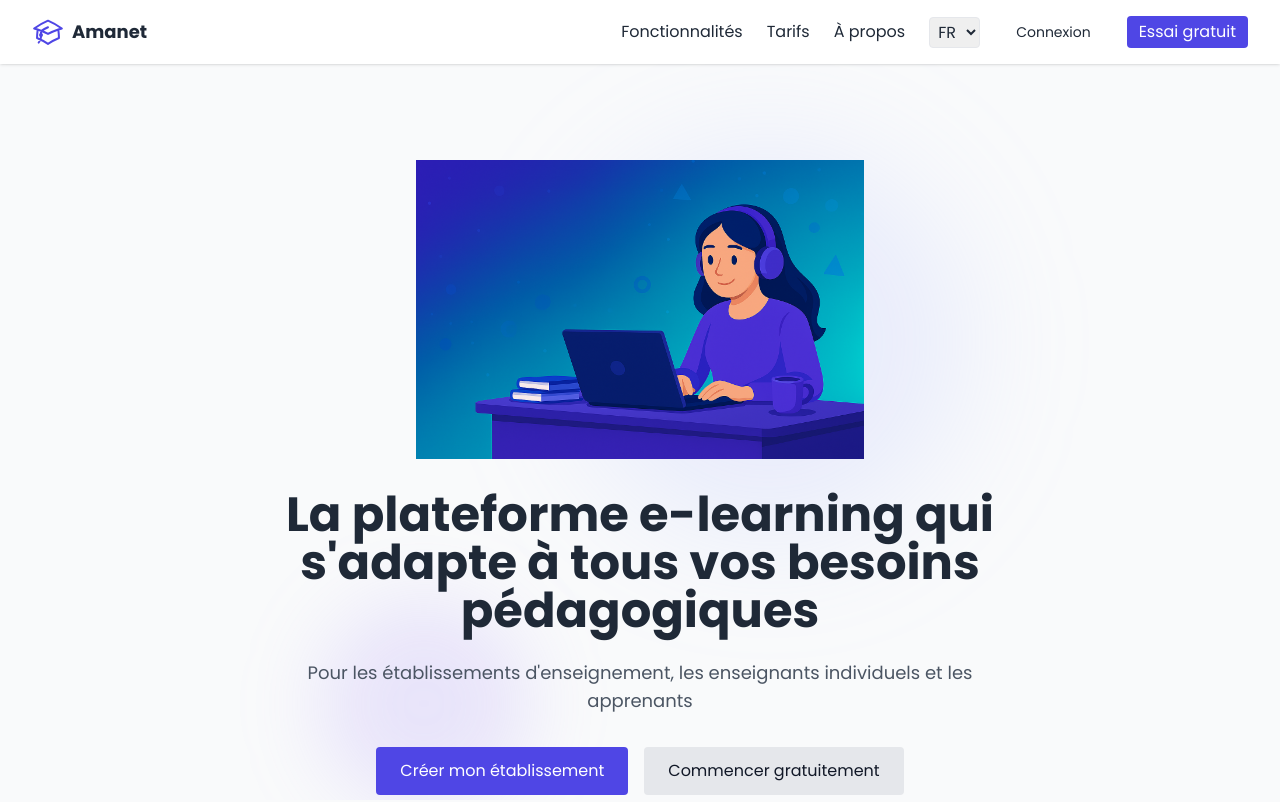
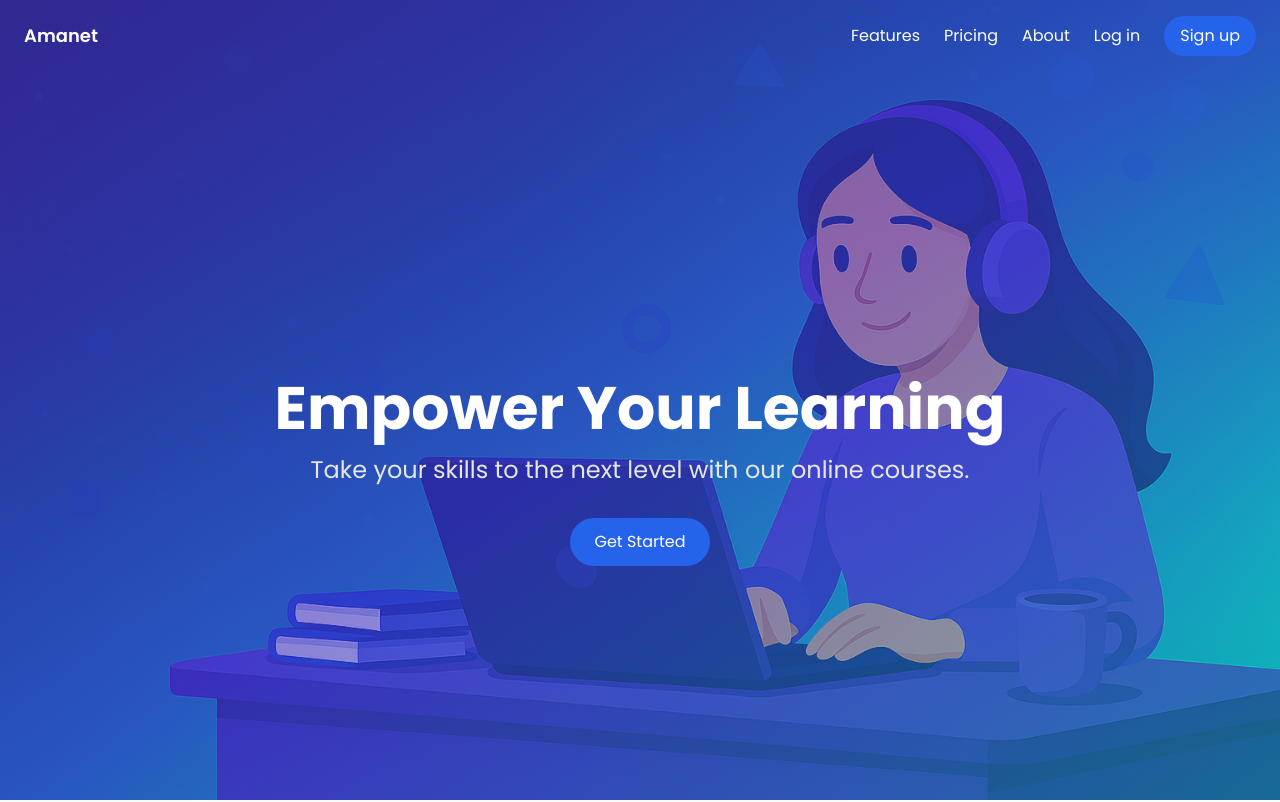
Before and after one commit to azarqane/amanet, a Next.js app in the folder apps/frontend/: page / in a window 1280 px wide. Shown: the top 802 px of the page. Built offline with nearby package versions, Linux system fonts and the light colour scheme.

Commit message:
refactor(frontend): redesign hero section

```diff
--- a/apps/frontend/src/components/Hero.tsx
+++ b/apps/frontend/src/components/Hero.tsx
@@ -1,15 +1,34 @@
-import { useTranslation } from 'react-i18next';
+export default function Hero() {
+  return (
+    <section className="relative h-screen font-sans">
+      <img
+        src="/hero.png"
+        alt="Woman learning online"
+        className="absolute inset-0 w-full h-full object-cover"
+      />
+      <div className="absolute inset-0 bg-gradient-to-br from-indigo-900/70 via-indigo-700/60 to-teal-500/50" />
 
-export default function Hero() {
-  const { t } = useTranslation();
-  return (
-    <section className="text-center py-20" data-aos="fade-up">
-      <img src="/hero.png" alt={t('hero.imageAlt')} className="mx-auto mb-8 max-w-md" />
-      <h1 className="text-3xl sm:text-5xl font-bold mb-6 max-w-4xl mx-auto">{t('hero.title')}</h1>
-      <p className="max-w-3xl mx-auto mb-8 text-lg text-gray-600">{t('hero.subtitle')}</p>
-      <div className="flex justify-center gap-4">
-        <a href="#" className="bg-indigo-600 text-white px-6 py-3 rounded">{t('hero.ctaPrimary')}</a>
-        <a href="#" className="bg-gray-200 text-gray-900 px-6 py-3 rounded">{t('hero.ctaSecondary')}</a>
+      <nav className="relative z-10 flex justify-between items-center max-w-7xl mx-auto px-6 py-4 text-white">
+        <span className="font-semibold text-lg">Amanet</span>
+        <div className="flex items-center space-x-6">
+          <a href="#features" className="hover:text-indigo-200">Features</a>
+          <a href="#pricing" className="hover:text-indigo-200">Pricing</a>
+          <a href="#about" className="hover:text-indigo-200">About</a>
+          <button className="ml-4">Log in</button>
+          <button className="ml-4 rounded-full bg-blue-600 hover:bg-blue-700 px-4 py-2 text-white">
+            Sign up
+          </button>
+        </div>
+      </nav>
+
+      <div className="relative z-10 flex flex-col items-center justify-center h-full text-center px-4">
+        <h1 className="text-4xl md:text-6xl font-bold mb-4 text-white">Empower Your Learning</h1>
+        <p className="text-lg md:text-2xl text-gray-200 mb-8">
+          Take your skills to the next level with our online courses.
+        </p>
+        <button className="rounded-full bg-blue-600 hover:bg-blue-700 px-6 py-3 text-white">
+          Get Started
+        </button>
       </div>
     </section>
   );
--- a/apps/frontend/src/pages/index.tsx
+++ b/apps/frontend/src/pages/index.tsx
@@ -1,7 +1,5 @@
 import Head from 'next/head';
-import { useState } from 'react';
 import { useTranslation } from 'react-i18next';
-import { Bars3Icon, XMarkIcon, AcademicCapIcon } from '@heroicons/react/24/outline';
 import Hero from '../components/Hero';
 import Who from '../components/Who';
 import Features from '../components/Features';
@@ -13,8 +11,7 @@ import Footer from '../components/Footer';
 
 export default function Home() {
   const { t, i18n } = useTranslation();
-  const [menuOpen, setMenuOpen] = useState(false);
-  const [lang, setLang] = useState(i18n.language || 'fr');
+  const lang = i18n.language || 'fr';
 
   return (
     <div dir={lang === 'ar' ? 'rtl' : 'ltr'}>
@@ -22,46 +19,7 @@ export default function Home() {
         <title>{t('pageTitle')}</title>
         <meta name="description" content={t('pageDescription')} />
       </Head>
-      {/* Header */}
-      <header className="fixed top-0 left-0 right-0 bg-surface shadow z-20">
-        <div className="max-w-7xl mx-auto px-4 sm:px-6 lg:px-8 flex items-center justify-between h-16">
-          <div className="flex items-center gap-2">
-            <AcademicCapIcon className="h-8 w-8 text-primary" />
-            <span className="font-bold text-lg">{t('siteTitle')}</span>
-          </div>
-          <nav className="hidden md:flex items-center gap-6">
-            <a href="#features" className="hover:text-primary">{t('nav.features')}</a>
-            <a href="#pricing" className="hover:text-primary">{t('nav.pricing')}</a>
-            <a href="#about" className="hover:text-primary">{t('nav.about')}</a>
-            <select value={lang} onChange={e => { const val = e.target.value; setLang(val); i18n.changeLanguage(val); }} className="border rounded px-1 py-0.5">
-              <option value="fr">FR</option>
-              <option value="en">EN</option>
-              <option value="ar">AR</option>
-            </select>
-            <button className="text-sm px-3 py-1">{t('nav.login')}</button>
-            <button className="bg-primary text-white px-3 py-1 rounded">{t('nav.signup')}</button>
-          </nav>
-          <button className="md:hidden" onClick={() => setMenuOpen(!menuOpen)}>
-            {menuOpen ? <XMarkIcon className="h-6 w-6" /> : <Bars3Icon className="h-6 w-6" />}
-          </button>
-        </div>
-        {menuOpen && (
-          <div className="md:hidden px-4 pb-4 flex flex-col gap-2">
-            <a href="#features" className="hover:text-primary">{t('nav.features')}</a>
-            <a href="#pricing" className="hover:text-primary">{t('nav.pricing')}</a>
-            <a href="#about" className="hover:text-primary">{t('nav.about')}</a>
-            <select value={lang} onChange={e => { const val = e.target.value; setLang(val); i18n.changeLanguage(val); }} className="border rounded px-1 py-0.5 w-max">
-              <option value="fr">FR</option>
-              <option value="en">EN</option>
-              <option value="ar">AR</option>
-            </select>
-            <button className="text-sm px-3 py-1 text-left rtl:text-right">{t('nav.login')}</button>
-            <button className="bg-primary text-white px-3 py-1 rounded w-max">{t('nav.signup')}</button>
-          </div>
-        )}
-      </header>
-
-      <main className="pt-20 space-y-24">
+      <main className="space-y-24">
         <Hero />
         <Who />
         <Features />
```
